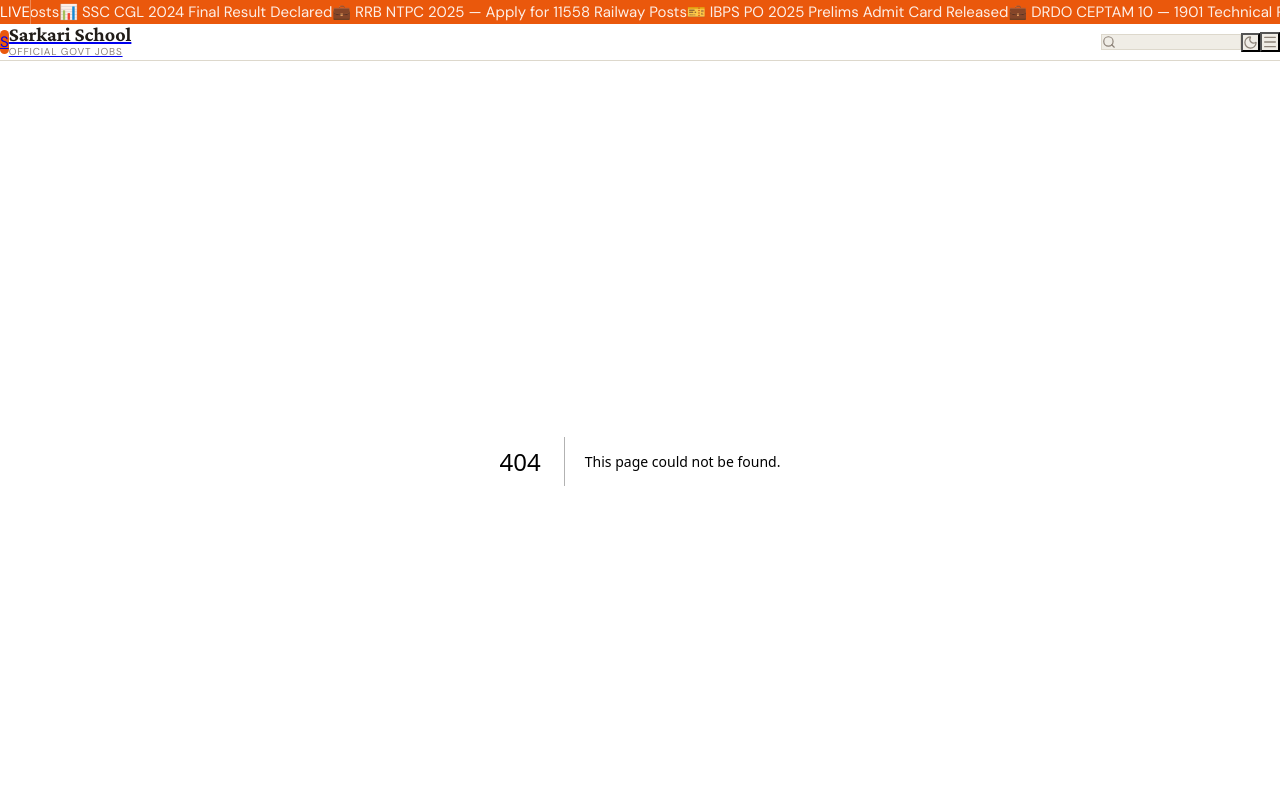
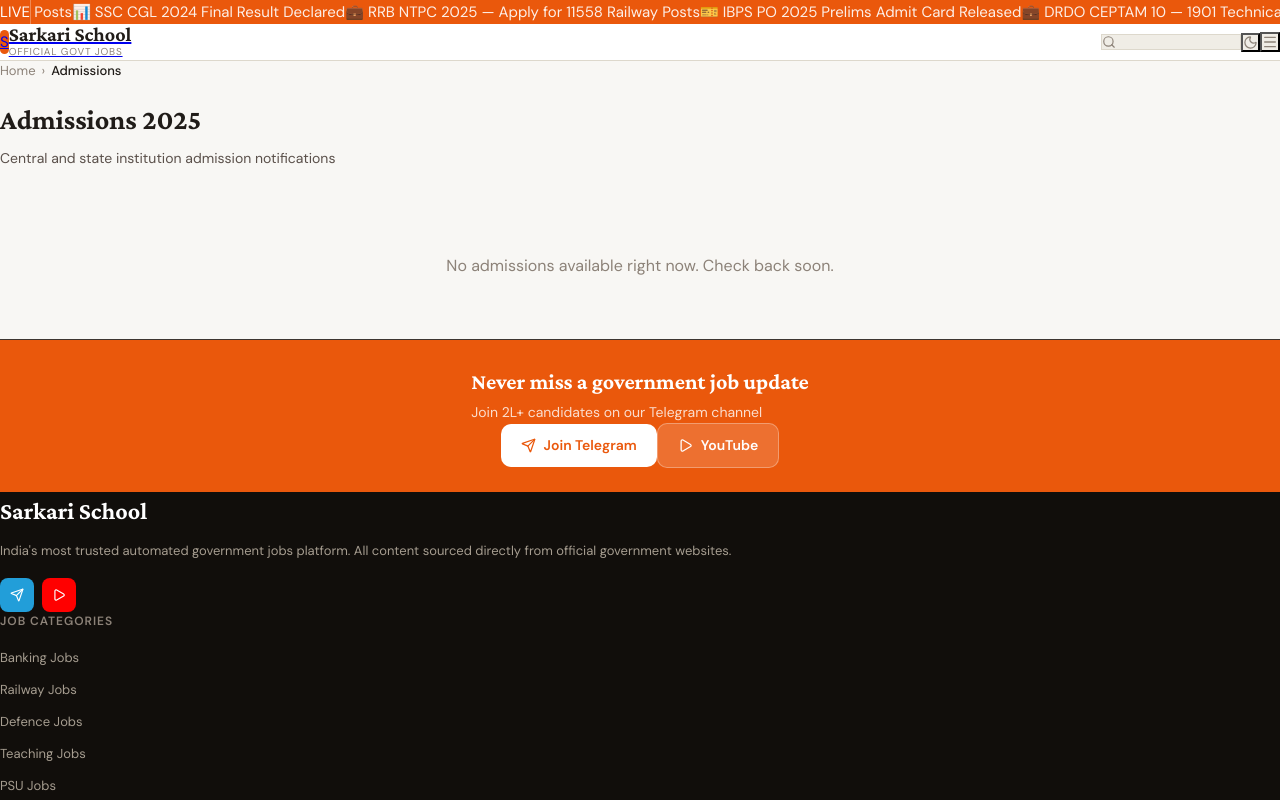
Before and after one commit to airgalaxyair/rojgarresult, a Next.js app in the folder frontend/: page /admission in a window 1280 px wide. Before the commit this address had no page. Shown: the top 800 px of the page. Built offline with nearby package versions, Linux system fonts and the light colour scheme.

Commit message:
Add files via upload

```diff
--- /dev/null
+++ b/frontend/app/admission/page.tsx
@@ -0,0 +1,38 @@
+import type { Metadata } from 'next';
+import Link from 'next/link';
+import PostCard from '@/components/post/PostCard';
+import { MOCK_POSTS } from '@/lib/mock-data';
+
+export const metadata: Metadata = {
+  title: 'Admissions 2025 — Central & State University Admissions',
+  description: 'Latest admission notifications 2025 for central universities, IITs, NITs, AIIMS and state institutions. Application dates, eligibility and forms.',
+};
+
+const ADMISSIONS = MOCK_POSTS.filter((p) => p.post_type === 'admission');
+
+export default function AdmissionPage() {
+  return (
+    <div className="max-w-7xl mx-auto px-4 sm:px-6 py-8">
+      <nav style={{ marginBottom: 16, fontSize: 13, color: 'var(--text-muted)' }}>
+        <Link href="/" style={{ color: 'var(--text-muted)', textDecoration: 'none' }}>Home</Link>
+        <span style={{ margin: '0 6px' }}>›</span>
+        <span style={{ color: 'var(--text-primary)', fontWeight: 500 }}>Admissions</span>
+      </nav>
+      <h1 style={{ fontFamily: 'Crimson Pro, serif', fontSize: 28, fontWeight: 700, color: 'var(--text-primary)', marginBottom: 4 }}>
+        Admissions 2025
+      </h1>
+      <p style={{ fontSize: 14, color: 'var(--text-secondary)', marginBottom: 24 }}>
+        Central and state institution admission notifications
+      </p>
+      <div style={{ display: 'grid', gap: 12 }}>
+        {ADMISSIONS.length > 0 ? (
+          ADMISSIONS.map((post) => <PostCard key={post.id} post={post} />)
+        ) : (
+          <div style={{ textAlign: 'center', padding: '60px 20px', color: 'var(--text-muted)' }}>
+            <p style={{ fontSize: 16 }}>No admissions available right now. Check back soon.</p>
+          </div>
+        )}
+      </div>
+    </div>
+  );
+}
```
